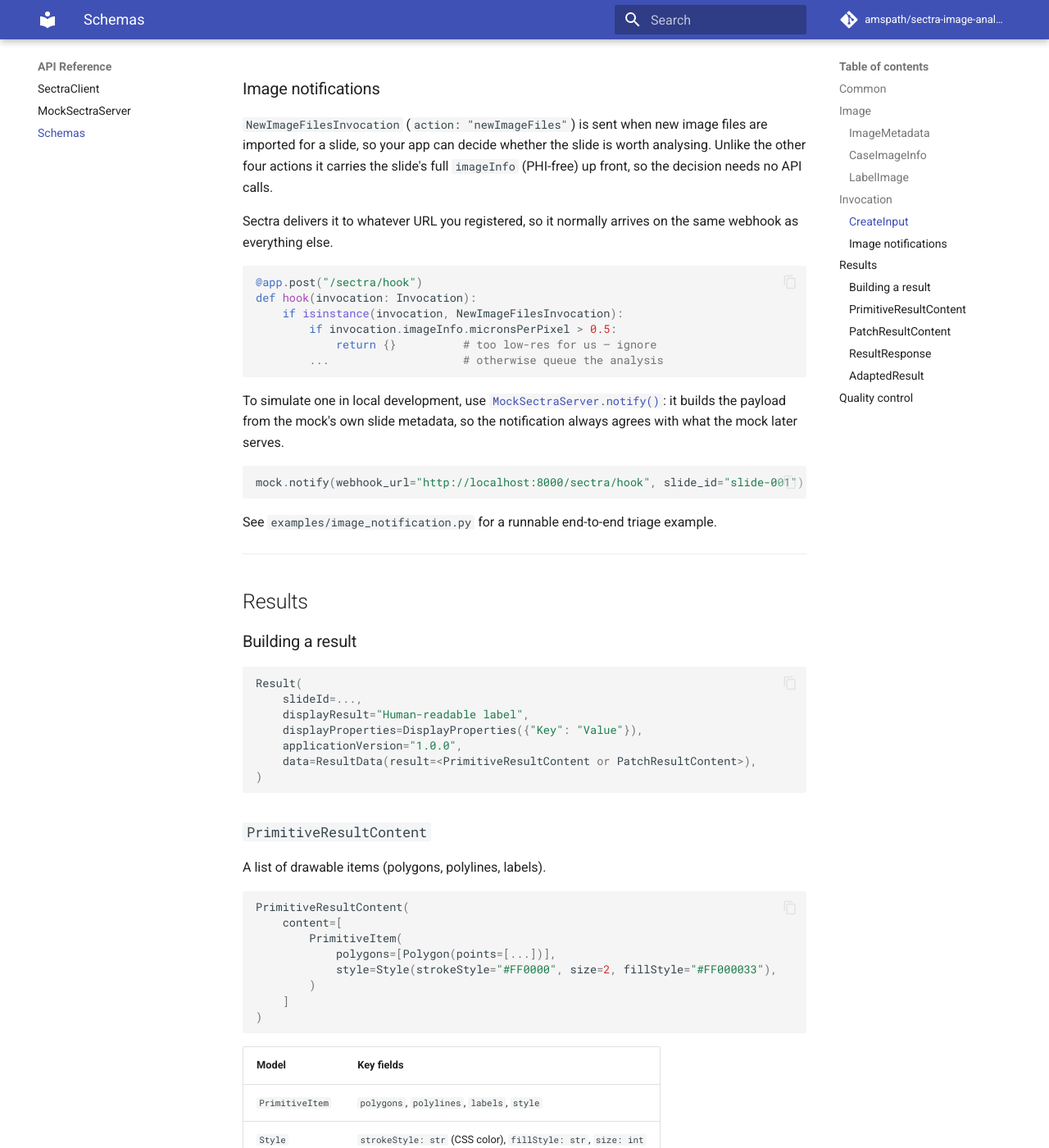
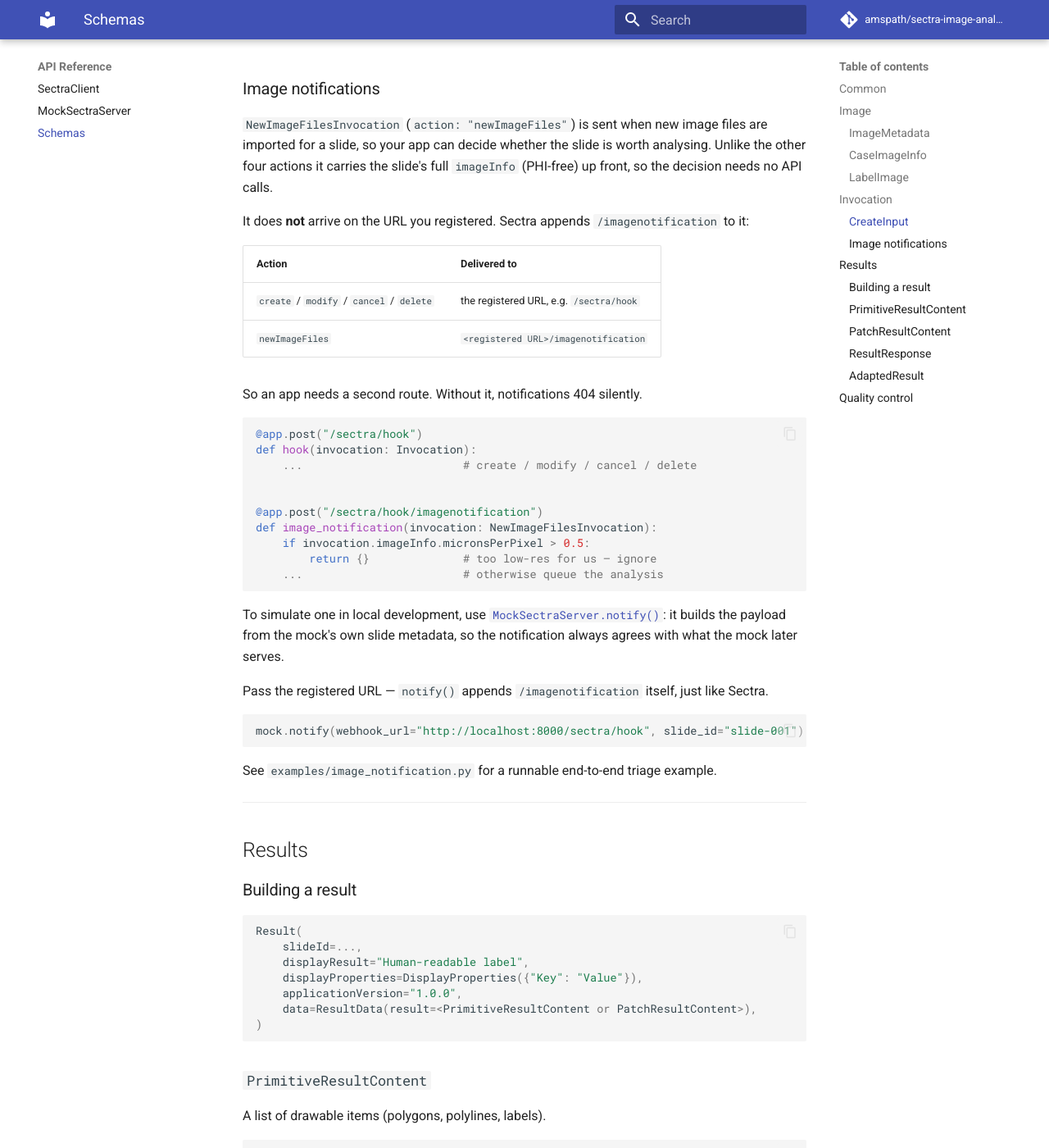
Before and after one commit to amspath/sectra-image-analysis-api, an MkDocs documentation site: the page built from docs/api/schemas.md, in a window 1280 px wide and 1400 px high, scrolled down 2231 px. Shown: the whole window at 82% size. Built offline with MkDocs 1.6.1 and Material for MkDocs 9.7.7, drawn with Linux system fonts in a browser that asks for light colours; comment, search, counter and statistics services are not loaded.

Commit message:
Document that image notifications land on /imagenotification
Sectra does not deliver newImageFiles to the registered webhook URL; it
appends /imagenotification to it. An app registered at /sectra/hook gets
create/modify/cancel/delete on /sectra/hook and notifications on
/sectra/hook/imagenotification.

The library claimed the opposite in the example and the docs, and
MockSectraServer.notify() POSTed straight to the registered URL, so the
example passed while reproducing the wrong topology. Anyone following it
would register a single route and silently never receive notifications.

- notify() now POSTs to <webhook_url>/imagenotification
- examples/image_notification.py splits into two routes; the notification
  route type-hints NewImageFilesInvocation directly
- docs state the delivery rule with a table

Co-Authored-By: Claude Opus 4.8 <noreply@anthropic.com>

````diff
--- a/docs/api/schemas.md
+++ b/docs/api/schemas.md
@@ -78,18 +78,31 @@ Another discriminated union on `type`:
 
 `NewImageFilesInvocation` (`action: "newImageFiles"`) is sent when new image files are imported for a slide, so your app can decide whether the slide is worth analysing. Unlike the other four actions it carries the slide's full `imageInfo` (PHI-free) up front, so the decision needs no API calls.
 
-Sectra delivers it to whatever URL you registered, so it normally arrives on the same webhook as everything else.
+It does **not** arrive on the URL you registered. Sectra appends `/imagenotification` to it:
+
+| Action | Delivered to |
+|---|---|
+| `create` / `modify` / `cancel` / `delete` | the registered URL, e.g. `/sectra/hook` |
+| `newImageFiles` | `<registered URL>/imagenotification` |
+
+So an app needs a second route. Without it, notifications 404 silently.
 
 ```python
 @app.post("/sectra/hook")
 def hook(invocation: Invocation):
-    if isinstance(invocation, NewImageFilesInvocation):
-        if invocation.imageInfo.micronsPerPixel > 0.5:
-            return {}          # too low-res for us — ignore
-        ...                    # otherwise queue the analysis
+    ...                        # create / modify / cancel / delete
+
+
+@app.post("/sectra/hook/imagenotification")
+def image_notification(invocation: NewImageFilesInvocation):
+    if invocation.imageInfo.micronsPerPixel > 0.5:
+        return {}              # too low-res for us — ignore
+    ...                        # otherwise queue the analysis
 ```
 
 To simulate one in local development, use [`MockSectraServer.notify()`](mock-server.md): it builds the payload from the mock's own slide metadata, so the notification always agrees with what the mock later serves.
+
+Pass the registered URL — `notify()` appends `/imagenotification` itself, just like Sectra.
 
 ```python
 mock.notify(webhook_url="http://localhost:8000/sectra/hook", slide_id="slide-001")
````
Also changed, not shown: docs/quickstart.md (+3 -0 lines), 2 other files.
